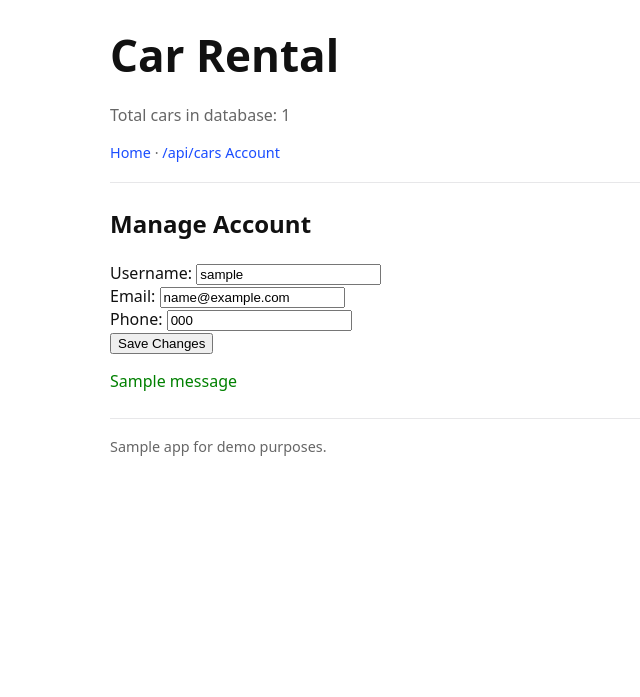
After one commit to Alaa2345/Car_rental, a Flask app: page /account in a window 1280 px wide. The commit adds this page. Shown: the top 697 px of the page, without its empty margins (0-640 px from the left). Run offline with Flask 3, Linux system fonts and the light colour scheme; tables that the repository leaves empty hold one stand-in row (values such as "Sample post"); one stand-in notice (Sample message) is shown.

Commit message:
Add account management page and route (UI-3)

```diff
--- a/app.py
+++ b/app.py
@@ -50,6 +50,12 @@ class Reservation(db.Model):
 
     car = db.relationship("Car")
 
+class Account(db.Model):
+    id = db.Column(db.Integer, primary_key=True)
+    username = db.Column(db.String(80), unique=True, nullable=False)
+    email = db.Column(db.String(120), unique=True, nullable=False)
+    phone = db.Column(db.String(20))
+
 # ---- Filtering helper (used by / and /cars) ----------------------------------
 def apply_filters(query):
     from sqlalchemy import or_, cast, String
@@ -88,6 +94,25 @@ def index():
     total = Car.query.count()
     cars = apply_filters(Car.query).order_by(Car.price_per_day.asc()).all()
     return render_template("index.html", total=total, cars=cars)
+
+# Account Management Route
+@app.route("/account", methods=["GET", "POST"])
+def account():
+    user = Account.query.first()  # in the future, this would be the logged-in user
+
+    if not user:
+        #flash("No user found.")
+        return redirect(url_for("index"))
+
+    if request.method == "POST":
+        user.username = request.form["username"]
+        user.email = request.form["email"]
+        user.phone = request.form["phone"]
+        db.session.commit()
+       # flash("✔ Account updated successfully!", "success")
+
+    total = Car.query.count() if 'Car' in globals() else 0
+    return render_template("account.html", user=user, total=total)
 
 # Reservation form (GET)
 @app.get("/reserve")
--- /dev/null
+++ b/templates/account.html
@@ -0,0 +1,25 @@
+{% extends "base.html" %}
+{% block title %}Account Management{% endblock %}
+
+{% block content %}
+  <h2>Manage Account</h2>
+
+  <form method="POST">
+    <label>Username:</label>
+    <input type="text" name="username" value="{{ user.username }}" required><br>
+
+    <label>Email:</label>
+    <input type="email" name="email" value="{{ user.email }}" required><br>
+
+    <label>Phone:</label>
+    <input type="text" name="phone" value="{{ user.phone }}"><br>
+
+    <button type="submit">Save Changes</button>
+  </form>
+
+  {% with messages = get_flashed_messages(with_categories=true) %}
+    {% for category, message in messages %}
+      <p style="color:green">{{ message }}</p>
+    {% endfor %}
+  {% endwith %}
+{% endblock %}
--- a/templates/base.html
+++ b/templates/base.html
@@ -14,6 +14,7 @@
     <nav class="muted small">
       <a href="{{ url_for('index') }}">Home</a> ·
       <a href="{{ url_for('list_cars') }}">/api/cars</a>
+      <a href="{{ url_for('account') }}">Account</a>
     </nav>
     <hr class="divider">
   </header>
```
